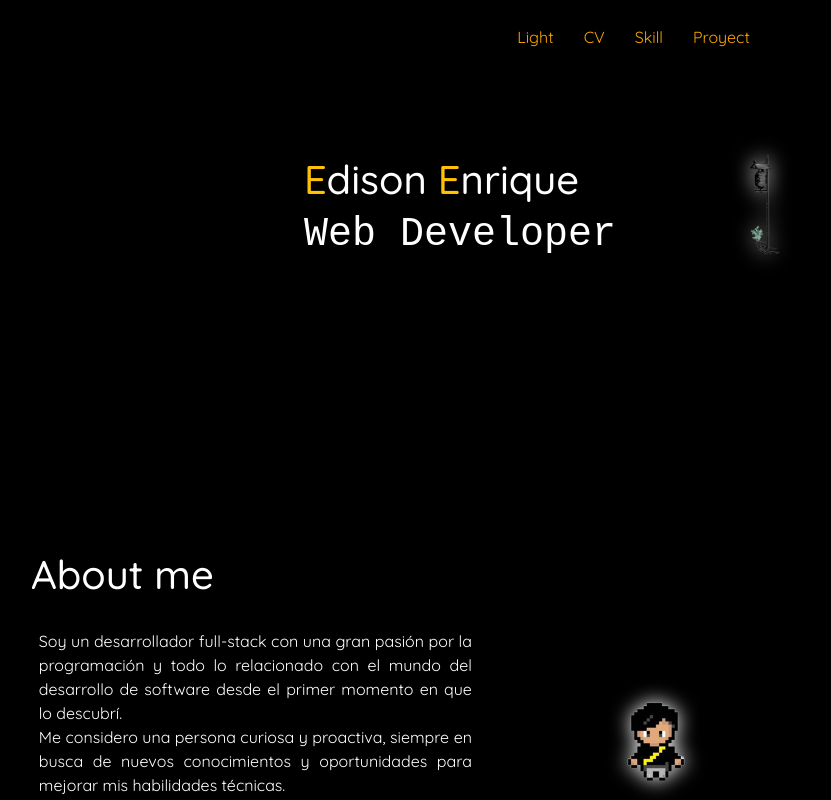
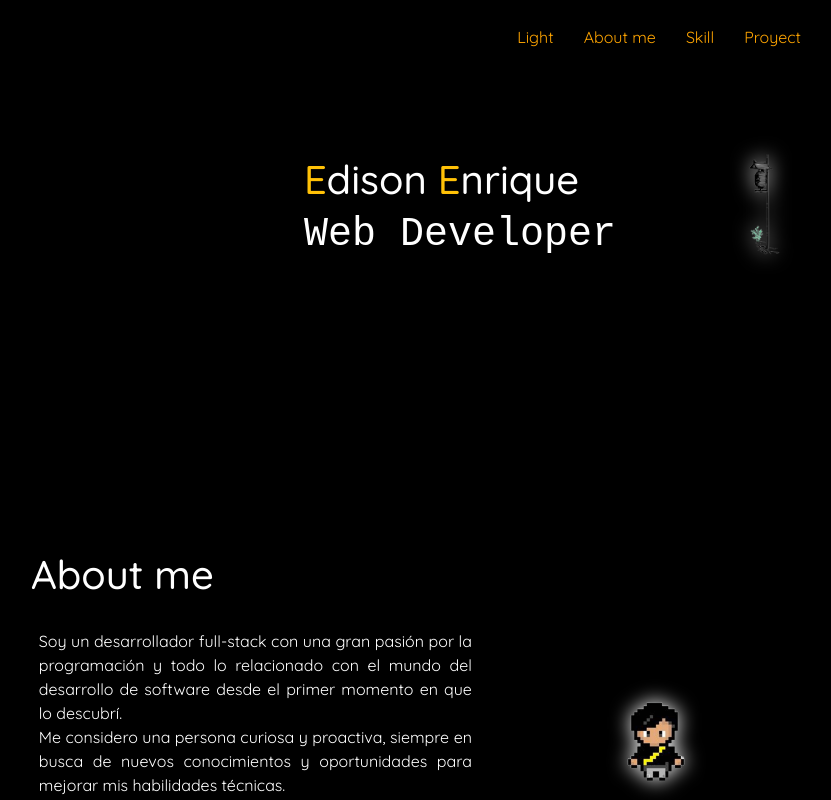
Before and after one commit to Edison-E/ProfileVue, a Vue app: page / in a window 1280 px wide. Both pictures are taken after a click on the picture 797 px from the left and 210 px from the top of the page. Shown: the top 800 px of the page, without its empty margins (51-882 px from the left). Built offline with nearby package versions, Linux system fonts and the light colour scheme; a web font is replaced by a local one.

Commit message:
new styles in profile, app and sidebar

```diff
--- a/src/App.vue
+++ b/src/App.vue
@@ -49,6 +49,7 @@ export default {
 
 body {
   background: radial-gradient(circle, #000000 0%, #000000 30%, #000000 100%);
+
 }
 
 .index {
--- a/src/components/profileComponent.vue
+++ b/src/components/profileComponent.vue
@@ -23,8 +23,11 @@ export default {
                     del
                     código.
                 </div>
+                <br>
+                <a href="#" class="cv">Curriculum</a>
             </div>
             <img src="../assets/image/me.png" class="me">
+
         </div>
     </div>
 </template>
@@ -49,7 +52,20 @@ export default {
     text-align: justify;
     padding: 1%;
     margin-top: 2%;
-    height: 3%;
+}
+
+.cv {
+    border-radius: 4px;
+    padding: 1%;
+    background-color: rgba(255, 255, 255, 0.15);
+    color: white;
+    text-decoration: none;
+}
+
+.cv:hover {
+    transform: scale(1.05);
+    background-color: #ffa500;
+    color: rgb(0, 0, 0);
 }
 
 .me {
--- a/src/components/sidebarComponent.vue
+++ b/src/components/sidebarComponent.vue
@@ -10,7 +10,7 @@ export default {
         </li>
 
         <li class="nav-item">
-            <a class="nav-link" href="#">CV</a>
+            <a class="nav-link" href="#profile">About me</a>
         </li>
 
         <li class="nav-item">
```
Also changed, not shown: src/assets/image/Añadir un título.gif (added).
